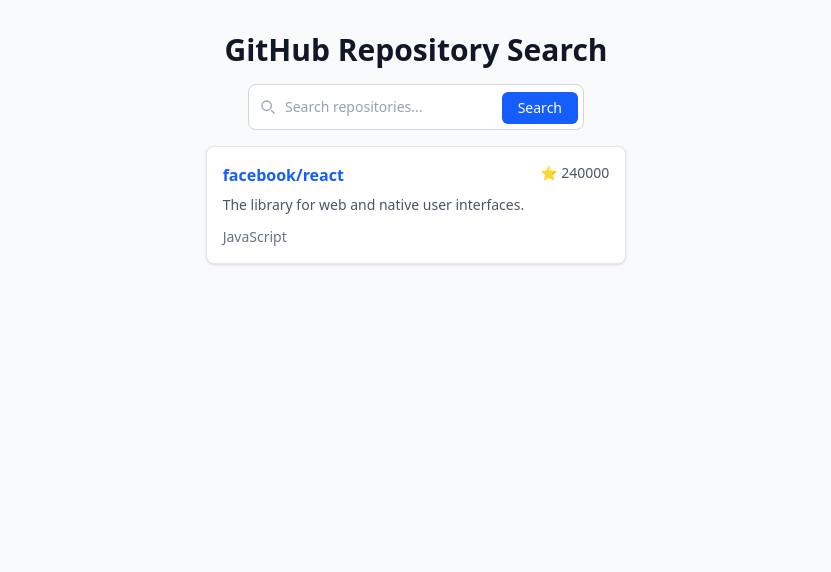
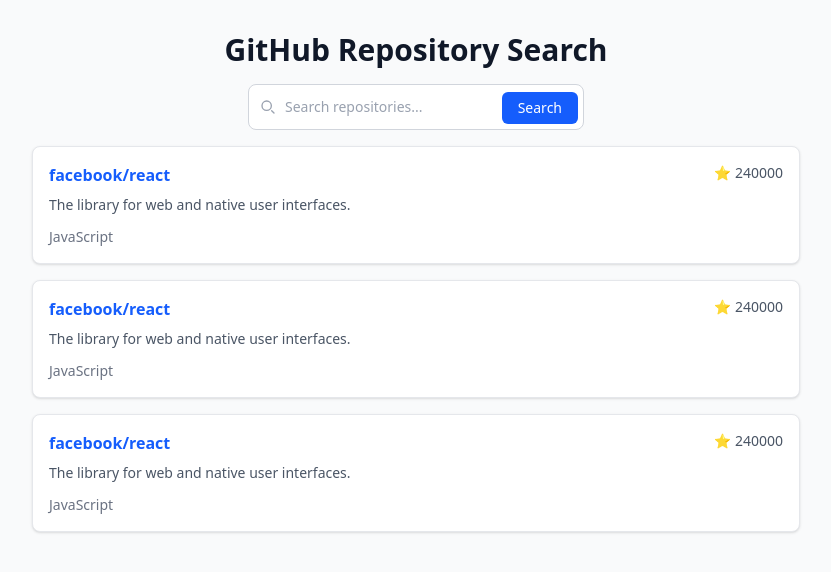
Before and after one commit to ogu89/github-repository-search, a React (Vite) app: page / in a window 1280 px wide. Shown: the top 572 px of the page, without its empty margins (224-1055 px from the left). Built offline with nearby package versions, Linux system fonts and the light colour scheme.

Commit message:
add repository list and show mock list data

```diff
--- a/src/App.tsx
+++ b/src/App.tsx
@@ -1,8 +1,27 @@
 import { RepositoryCard } from "./components/RepositoryCard";
+import { RepositoryList } from "./components/RepositoryList";
 import { SearchForm } from "./components/SearchForm";
 import type { GitHubRepository } from "./types/github";
 
 const mockRepositoryData: GitHubRepository[] = [
+  {
+    id: 10270250,
+    name: "react",
+    full_name: "facebook/react",
+    description: "The library for web and native user interfaces.",
+    stargazers_count: 240000,
+    language: "JavaScript",
+    html_url: "https://github.com/facebook/react",
+  },
+  {
+    id: 10270250,
+    name: "react",
+    full_name: "facebook/react",
+    description: "The library for web and native user interfaces.",
+    stargazers_count: 240000,
+    language: "JavaScript",
+    html_url: "https://github.com/facebook/react",
+  },
   {
     id: 10270250,
     name: "react",
@@ -51,9 +70,7 @@
         <SearchForm onSearch={handleSearch} />
         {/*  */}
 
-        {mockRepositoryData.map((repo) => {
-          return <RepositoryCard repository={repo} />;
-        })}
+        <RepositoryList repositories={mockRepositoryData} />
       </div>
     </main>
   );
--- a/src/components/RepositoryCard.tsx
+++ b/src/components/RepositoryCard.tsx
@@ -1,4 +1,3 @@
-import { useState } from "react";
 import type { GitHubRepository } from "../types/github";
 
 type RepositoryCardProps = {
--- /dev/null
+++ b/src/components/RepositoryList.tsx
@@ -0,0 +1,18 @@
+import type { GitHubRepository } from "../types/github";
+import { RepositoryCard } from "./RepositoryCard";
+
+type RepositoryListProps = {
+  repositories: GitHubRepository[];
+};
+
+export function RepositoryList({ repositories }: RepositoryListProps) {
+  return (
+    <ul className="w-full space-y-4">
+      {repositories.map((repository) => (
+        <li key={repository.id}>
+          <RepositoryCard repository={repository} />
+        </li>
+      ))}
+    </ul>
+  );
+}
```
